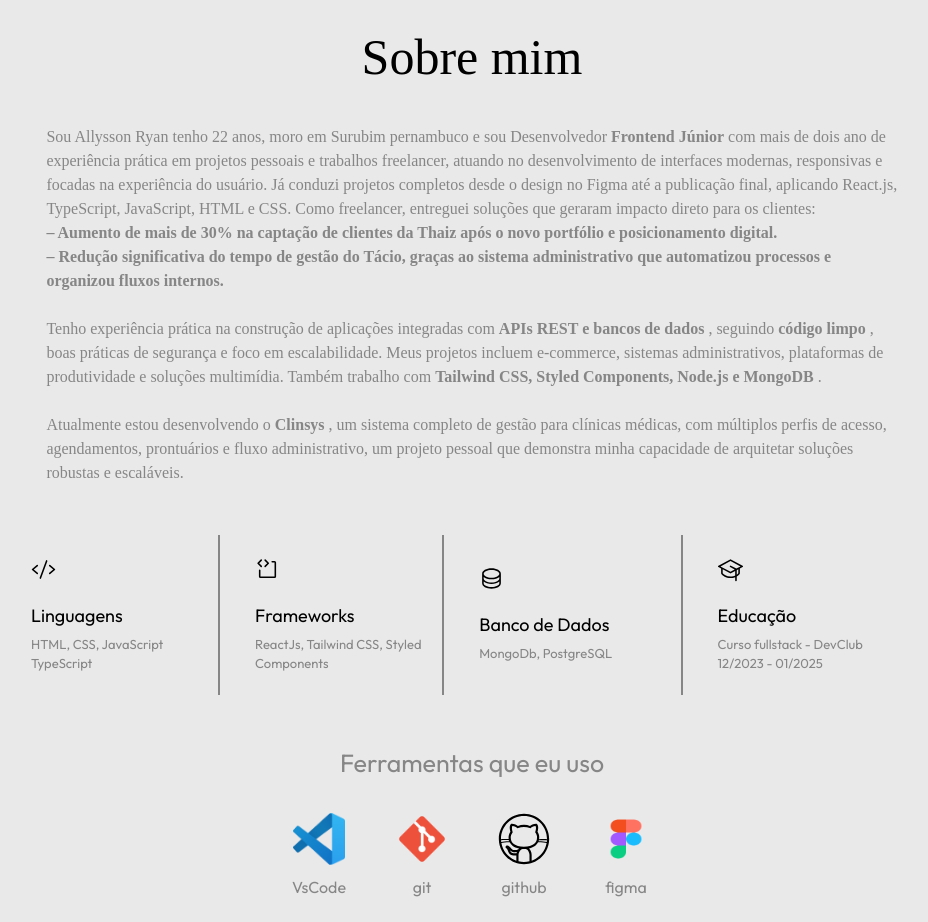
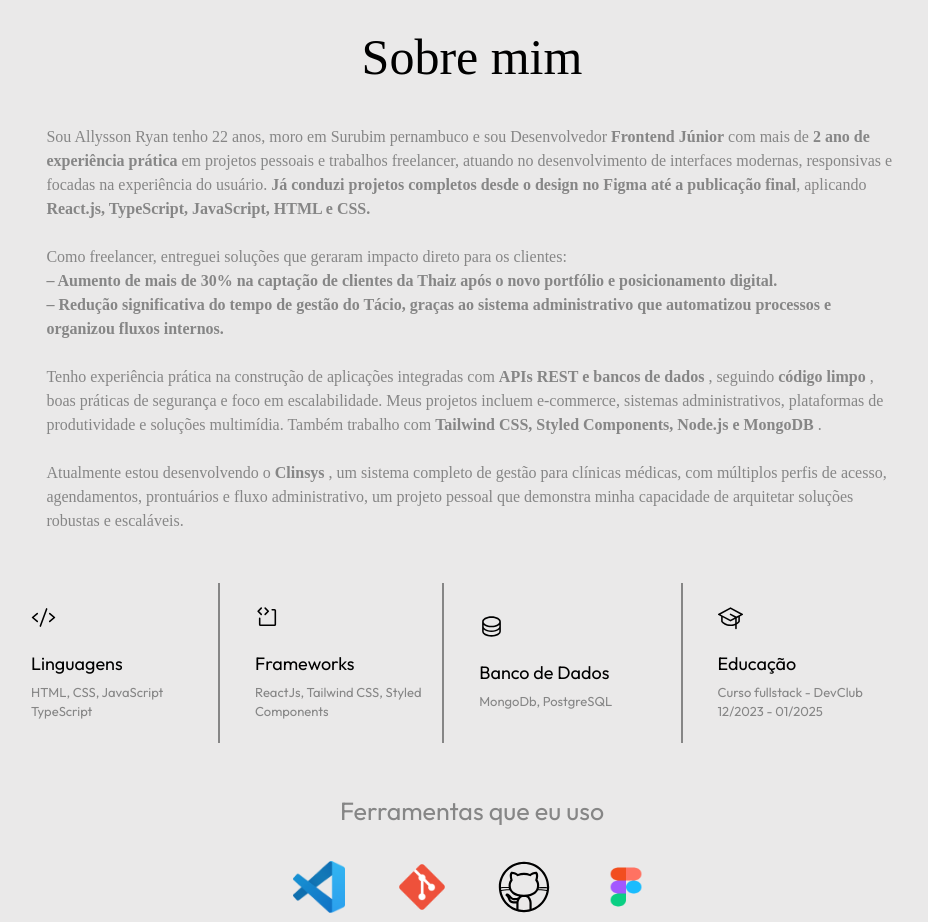
Before and after one commit to Allysson-ryan/Interface-MeuPortifolio-Pessoal-2.0-, a React (Vite) app: page / in a window 1280 px wide. Shown: the part 920-1842 px from the top of the page, without its empty margins (168-1096 px from the left). Built offline with nearby package versions, Linux system fonts and the light colour scheme; no server answers; a web font is replaced by a local one.

Commit message:
Enhance AboutSection content and formatting
Updated personal description with stronger emphasis on experience and project impact.

```diff
--- a/src/Sections/AboutSection.tsx
+++ b/src/Sections/AboutSection.tsx
@@ -17,9 +17,11 @@ const AboutSection = () => {
         <Title className="text-fourth">Sobre mim</Title>
 
         <p className=" font-secondary text-fifth max-sm:text-[14px] text-[16px] w-[70%] mt-[30px]">
-          Sou Allysson Ryan tenho 22 anos, moro em Surubim pernambuco e sou Desenvolvedor <strong>Frontend Júnior</strong> com mais de dois ano de experiência prática em projetos pessoais e trabalhos freelancer,
-atuando no desenvolvimento de interfaces modernas, responsivas e focadas na experiência do usuário. Já conduzi projetos
-completos desde o design no Figma até a publicação final, aplicando React.js, TypeScript, JavaScript, HTML e CSS.
+          Sou Allysson Ryan tenho 22 anos, moro em Surubim pernambuco e sou Desenvolvedor <strong>Frontend Júnior</strong> com mais de <strong>2 ano de experiência prática</strong>  em projetos pessoais e trabalhos freelancer,
+atuando no desenvolvimento de interfaces modernas, responsivas e focadas na experiência do usuário. <strong>Já conduzi projetos
+completos desde o design no Figma até a publicação final</strong>, aplicando <strong>React.js, TypeScript, JavaScript, HTML e CSS.</strong>
+          <br></br>
+          <br></br>
 Como freelancer, entreguei soluções que geraram impacto direto para os clientes:
           <br></br>
 <strong>– Aumento de mais de 30% na captação de clientes da Thaiz após o novo portfólio e posicionamento digital.</strong>
```
